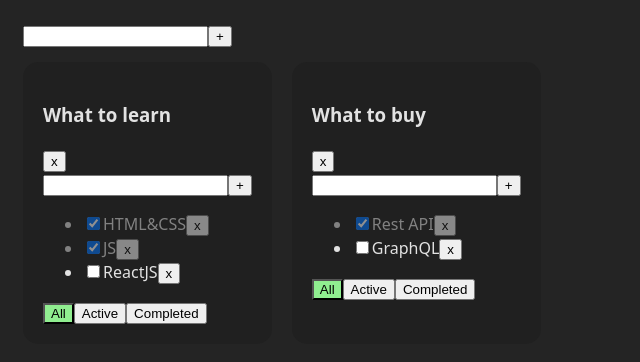
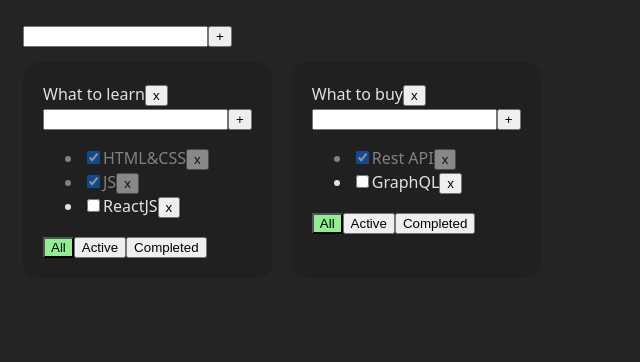
Before and after one commit to Endle2sCoding/todolist, a React (Vite) app: page / in a window 1280 px wide. Shown: the top 362 px of the page, without its empty margins (0-640 px from the left). Built offline with nearby package versions, Linux system fonts and the light colour scheme.

Commit message:
cr EdtblSpn

```diff
--- /dev/null
+++ b/src/features/EditableSpan/index.ts
@@ -0,0 +1 @@
+export { EditableSpan } from "./ui/EditableSpan";
--- /dev/null
+++ b/src/features/EditableSpan/ui/EditableSpan.tsx
@@ -0,0 +1,29 @@
+import { useState, type ChangeEvent } from "react";
+
+interface EditableSpanProps {
+  value: string;
+  changeValue: (value: string) => void;
+}
+export const EditableSpan = ({ value, changeValue }: EditableSpanProps) => {
+  const [isEdit, setIsEdit] = useState<boolean>(false);
+  const [inputValue, setInputValue] = useState<string>(value);
+  return (
+    <>
+      {!isEdit ? (
+        <span onDoubleClick={() => setIsEdit(true)}>{inputValue}</span>
+      ) : (
+        <input
+          value={inputValue}
+          onChange={(e: ChangeEvent<HTMLInputElement>) =>
+            setInputValue(e.currentTarget.value)
+          }
+          onBlur={() => {
+            setIsEdit(false);
+            changeValue(inputValue);
+          }}
+          autoFocus
+        />
+      )}
+    </>
+  );
+};
--- a/src/widgets/Todolist/ui/Todolist.tsx
+++ b/src/widgets/Todolist/ui/Todolist.tsx
@@ -87,17 +87,46 @@ export const Todolist = ({ className }: TodolistProps) => {
       ],
     });
   };
+  const changeTaskTitle = ({
+    todolistId,
+    taskId,
+    title,
+  }: {
+    todolistId: string;
+    taskId: string;
+    title: string;
+  }) => {
+    setTasks({
+      ...tasks,
+      [todolistId]: [
+        ...tasks[todolistId].map((t) =>
+          t.id === taskId ? { ...t, title } : t
+        ),
+      ],
+    });
+  };
 
   const deleteTodolist = (todolistId: string) => {
     setTodolists([...todolists.filter((tl) => tl.id !== todolistId)]);
     delete tasks[todolistId];
   };
-
   const createTotolist = (title: string) => {
     const newId = v1();
     setTodolists([{ id: newId, title: title, filter: "all" }, ...todolists]);
     setTasks({ [newId]: [], ...tasks });
   };
+  const changeTodolistTitle = ({
+    todolistId,
+    title,
+  }: {
+    todolistId: string;
+    title: string;
+  }) => {
+    setTodolists([
+      ...todolists.map((tl) => (tl.id === todolistId ? { ...tl, title } : tl)),
+    ]);
+  };
+
   return (
     <div
       style={{ padding: "15px" }}
@@ -124,8 +153,10 @@ export const Todolist = ({ className }: TodolistProps) => {
               deleteTask={deleteTask}
               createTask={createTask}
               changeTaskStatus={changeTaskStatus}
+              changeTaskTitle={changeTaskTitle}
               deleteTodolist={deleteTodolist}
               createTotolist={createTotolist}
+              changeTodolistTitle={changeTodolistTitle}
             />
           );
         })}
--- a/src/widgets/Todolist/ui/TodolistItem/TodolistItem.tsx
+++ b/src/widgets/Todolist/ui/TodolistItem/TodolistItem.tsx
@@ -1,6 +1,7 @@
 import { type ChangeEvent } from "react";
 import type { FilterType, TaskType } from "../../model/types/todolist";
 import { CreateItemForm } from "@/features/CreateItemForm";
+import { EditableSpan } from "@/features/EditableSpan";
 
 interface TodolistItemProps {
   title: string;
@@ -37,8 +38,24 @@ interface TodolistItemProps {
     taskId: string;
     status: boolean;
   }) => void;
+  changeTaskTitle: ({
+    todolistId,
+    taskId,
+    title,
+  }: {
+    todolistId: string;
+    taskId: string;
+    title: string;
+  }) => void;
   deleteTodolist: (todolistId: string) => void;
   createTotolist: (title: string) => void;
+  changeTodolistTitle: ({
+    todolistId,
+    title,
+  }: {
+    todolistId: string;
+    title: string;
+  }) => void;
   className?: string;
 }
 const fBtn: FilterType[] = ["all", "active", "completed"];
@@ -51,12 +68,18 @@ export const TodolistItem = ({
   deleteTask,
   createTask,
   changeTaskStatus,
+  changeTaskTitle,
   deleteTodolist,
+  changeTodolistTitle,
   className,
 }: TodolistItemProps) => {
   const createTaskHandler = (title: string) => {
     createTask({ todolistId, title: title });
   };
+  const changeTodolistTitleHandler = (title: string) => {
+    changeTodolistTitle({ todolistId, title });
+  };
+
   return (
     <div
       className={`${className ? className : ""}`}
@@ -67,14 +90,21 @@ export const TodolistItem = ({
       }}
     >
       <div>
-        <h3>{title}</h3>
+        <EditableSpan
+          value={title}
+          changeValue={changeTodolistTitleHandler}
+        />
         <button onClick={() => deleteTodolist(todolistId)}>x</button>
       </div>
 
       <CreateItemForm createItem={createTaskHandler} />
       <ul>
         {tasks.length !== 0 ? (
-          tasks.map((t) => (
+          tasks.map((t) => {
+            const changeTaskTitleHandler = (title: string) => {
+              changeTaskTitle({ todolistId, taskId: t.id, title: title });
+            };
+            return (
               <li
                 key={t.id}
                 className={t.isDone ? "is-done" : ""}
@@ -90,12 +120,18 @@ export const TodolistItem = ({
                     })
                   }
                 />
-              <span>{t.title}</span>
-              <button onClick={() => deleteTask({ todolistId, taskId: t.id })}>
+                <EditableSpan
+                  value={t.title}
+                  changeValue={changeTaskTitleHandler}
+                />
+                <button
+                  onClick={() => deleteTask({ todolistId, taskId: t.id })}
+                >
                   x
                 </button>
               </li>
-          ))
+            );
+          })
         ) : (
           <div>Тасок нет</div>
         )}
```
Lines whose indentation alone changed are shown as unchanged.
